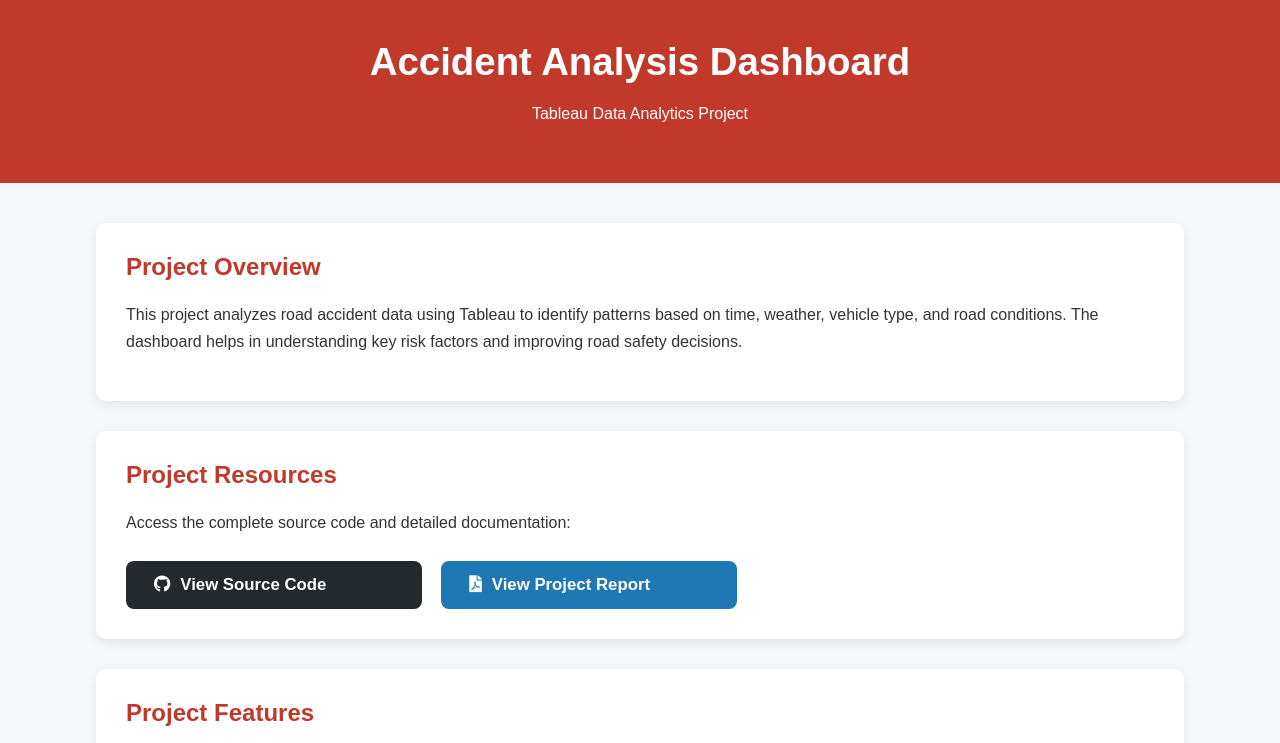
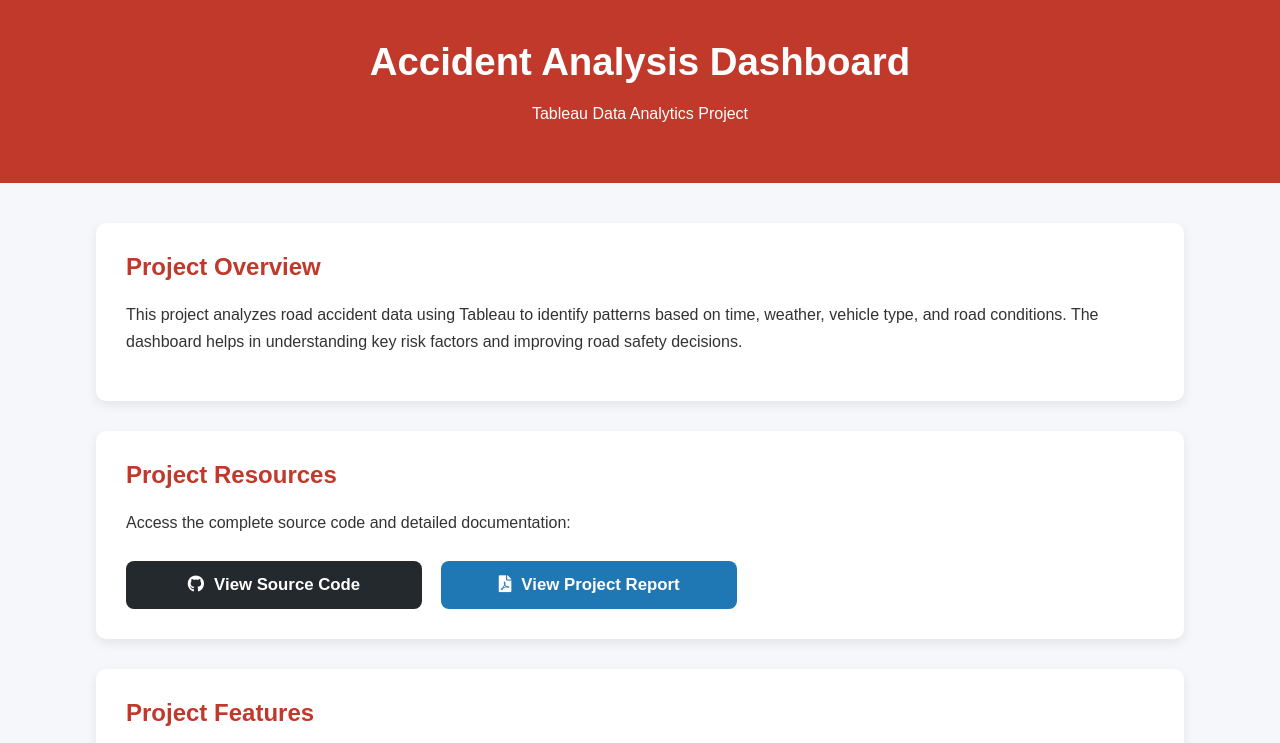
Before and after one commit to krishnan0811/portfolio, a plain HTML site: page Accident Analysis-project.html in a window 1280 px wide. Shown: the top 743 px of the page. Drawn offline with Linux system fonts and the light colour scheme.

Commit message:
Update Accident Analysis-project.html

```diff
--- a/Accident Analysis-project.html
+++ b/Accident Analysis-project.html
@@ -19,7 +19,7 @@
         ul { line-height: 1.9; padding-left: 20px; }
 
         .project-links { display: flex; flex-wrap: wrap; gap: 1.2rem; margin-top: 1.5rem; }
-        .project-btn { display: inline-flex; align-items: center; gap: 10px; padding: 14px 28px; color: white; text-decoration: none; font-weight: 600; border-radius: 8px; transition: all 0.3s ease; font-size: 1.05rem; max-width:340px;width:240px;justify-content:"center";}
+        .project-btn { display: inline-flex; align-items: center; gap: 10px; padding: 14px 28px; color: white; text-decoration: none; font-weight: 600; border-radius: 8px; transition: all 0.3s ease; font-size: 1.05rem; max-width:340px;width:240px;justify-content:center;}
 
         .btn-tableau { background: #1f77b4; }
         .btn-tableau:hover { background: #155a8a; transform: translateY(-2px); }
```
